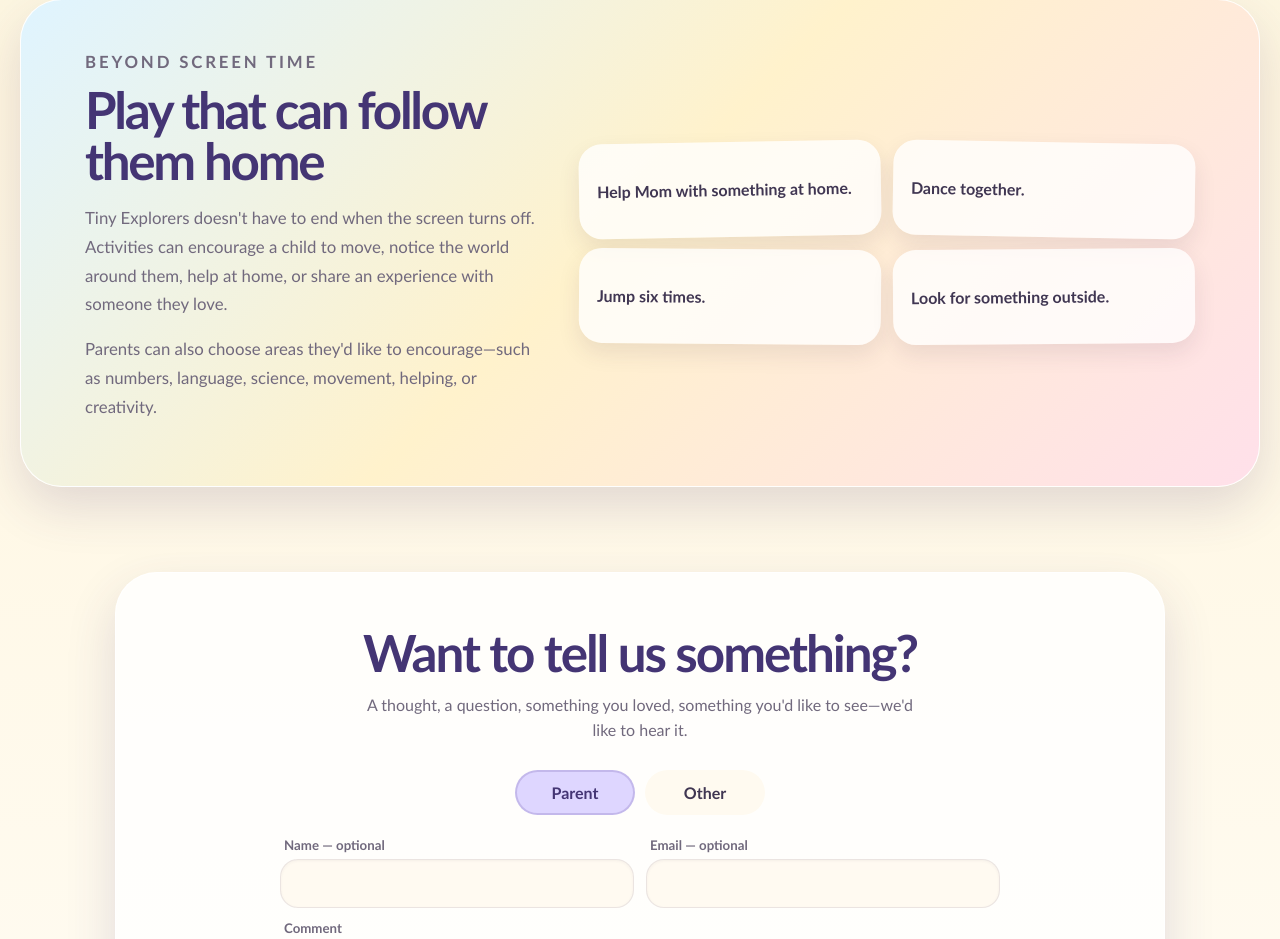
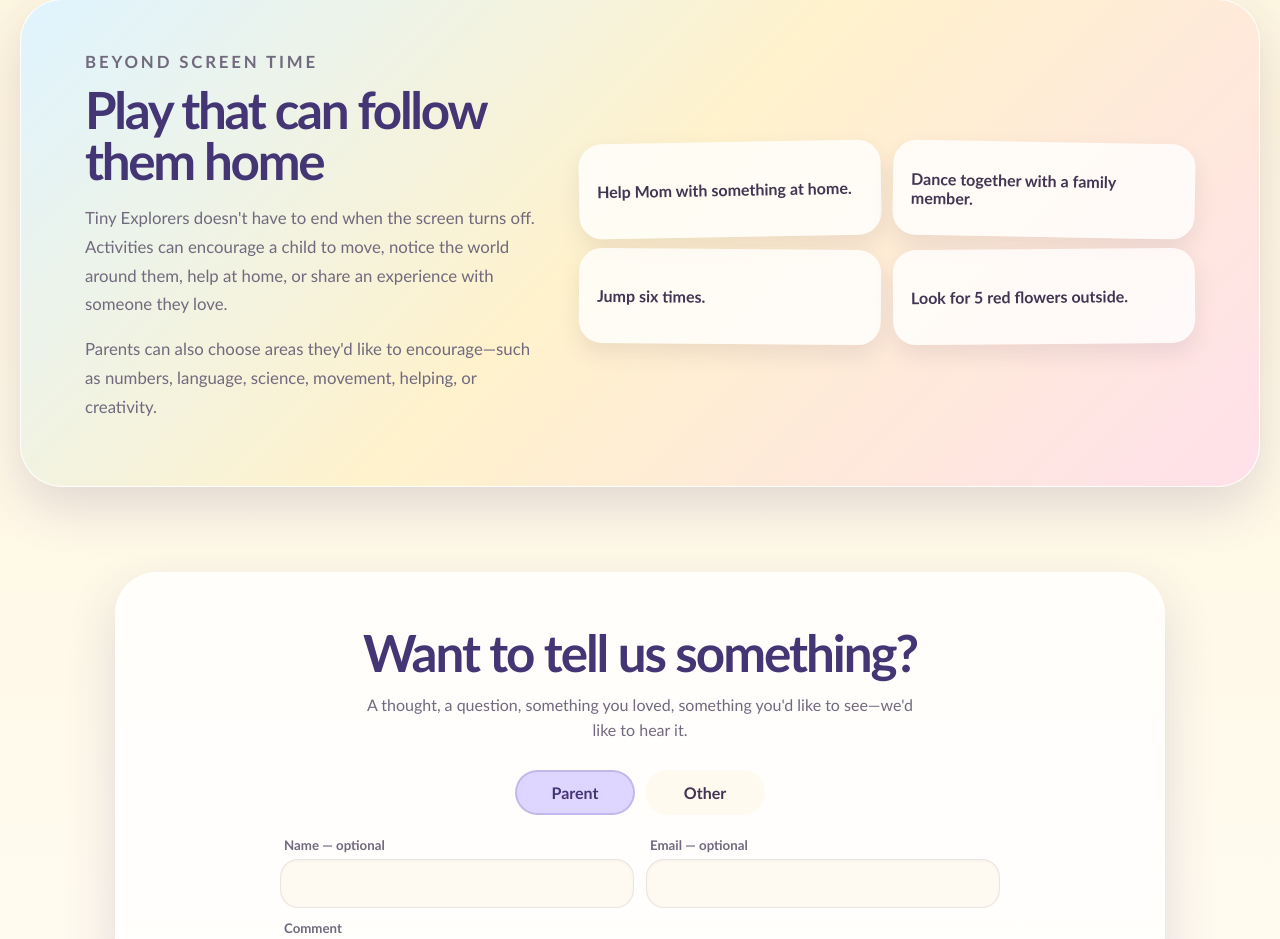
Before and after one commit to FrequenciesENTREDOS/Tiny_Explorers_Promo, a plain HTML site: page index.html in a window 1280 px wide. Shown: the part 2430-3369 px from the top of the page. Drawn offline with Linux system fonts and the light colour scheme.

Commit message:
Enhance action card descriptions for clarity

```diff
--- a/index.html
+++ b/index.html
@@ -2328,7 +2328,7 @@
 </div>
 
 <div class="action-card">
-Dance together.
+Dance together with a family member.
 </div>
 
 <div class="action-card">
@@ -2336,7 +2336,7 @@
 </div>
 
 <div class="action-card">
-Look for something outside.
+Look for 5 red flowers outside.
 </div>
 
 </div>
```
